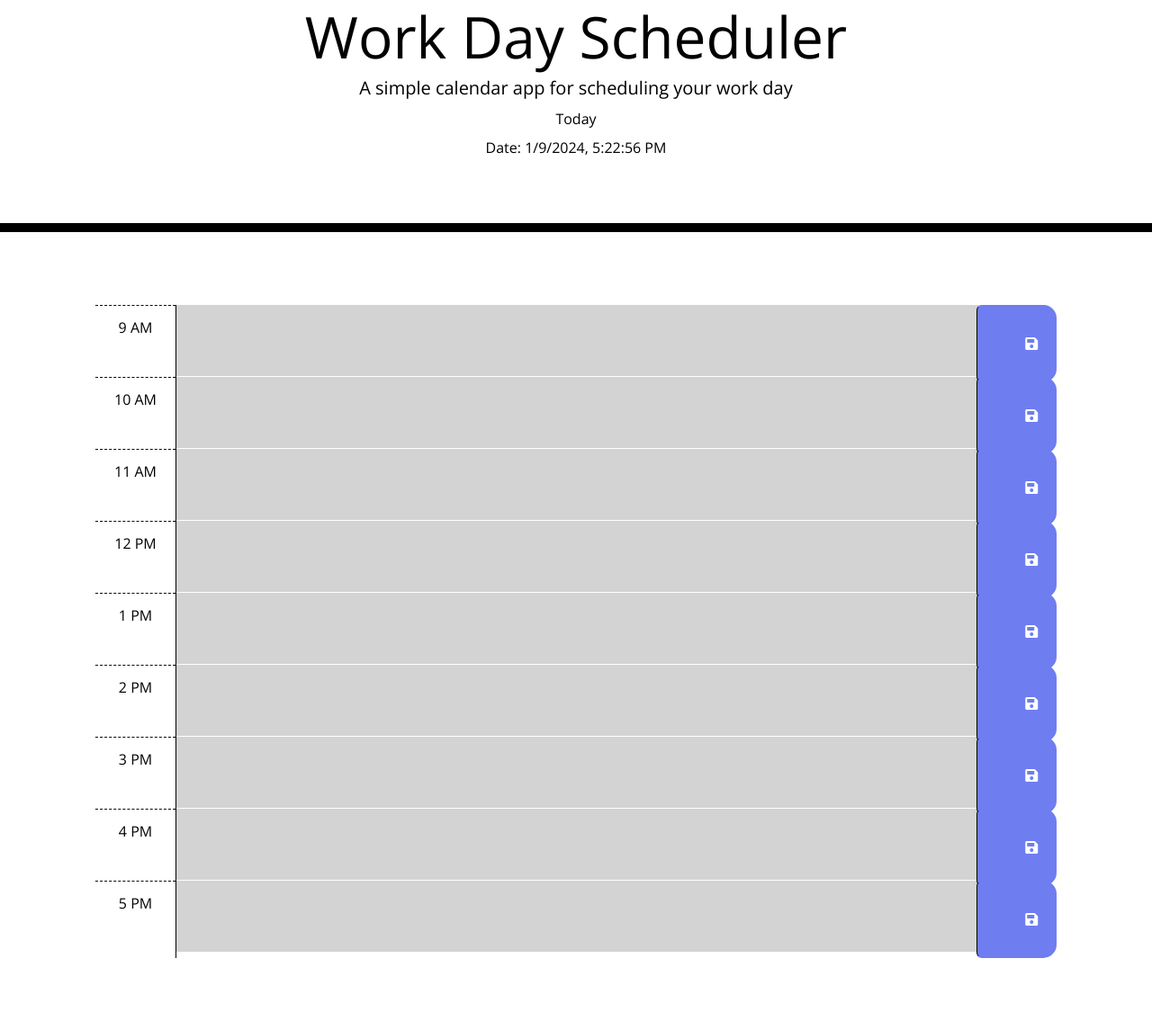
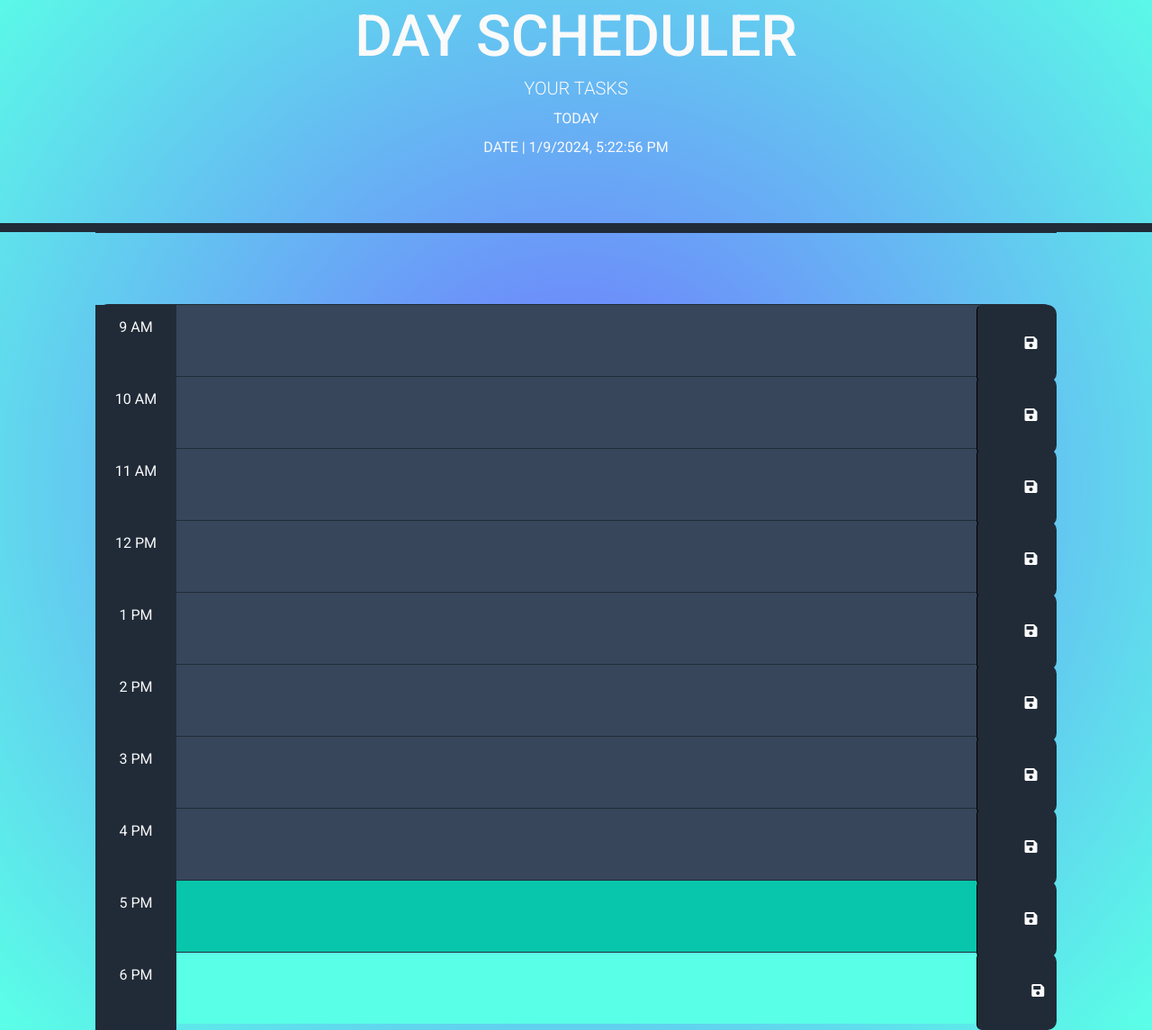
Before and after one commit to dami-ani/Work-Day-Scheduler, a plain HTML site: page index.html in a window 1280 px wide. Shown: the part 57-1202 px from the top of the page at 90% size. Before the commit the page ends 1122 px from the top, so only its background shows below. Drawn offline with nearby package versions, Linux system fonts and the light colour scheme.

Commit message:
Updated CSS

```diff
--- a/assets/css/style.css
+++ b/assets/css/style.css
@@ -1,25 +1,32 @@
 body {
-  font-family: 'Open Sans', sans-serif;
+  background: radial-gradient(circle, #726eff, #5affe7);
+  font-family: 'Hanken Grotesk', sans-serif;
+  font-family: 'Roboto', sans-serif;
   font-size: 16px;
   line-height: 1;
 }
+
 
 textarea {
   background: transparent;
   border: none;
   resize: none;
-  color: #000000;
-  border-left: 1px solid black;
+  color: #212b38;
+  border-left: 1px solid #212b38;
   padding: 10px;
 }
 
 header {
   text-align: center;
   background-color: transparent;
-  color: black;
+  color: #fafafa;
   border-radius: 0;
-  border-bottom: 10px solid black;
+  border-bottom: 10px solid #212b38;
   padding: 60px;
+}
+
+.display-3 {
+  font-weight: 500;
 }
 
 .description {
@@ -34,36 +41,37 @@ header {
 .row {
   white-space: pre-wrap;
   height: 80px;
-  border-top: 1px solid white;
+  border-top: 1px solid #212b38;
 }
 
 .hour {
-  background-color: #ffffff;
-  color: #000000;
-  border-top: 1px dashed #000000;
+  background-color: #212b38;
+  color: #fafafa;
+  border-top: 1px solid #212b38;
+  border-left: 1px solid #212b38;
 }
 
 .past {
-  background-color: #d3d3d3;
-  color: white;
+  background-color: #37465b;
+  color: #fafafa;
 }
 
 .present {
-  background-color: #ff6961;
-  color: white;
+  background-color: #08c6ab;
+  color: #fafafa;
 }
 
 .future {
-  background-color: #77dd77;
-  color: white;
+  background-color: #5affe7;
+  color: #fafafa;
 }
 
 .saveBtn {
   border-left: 1px solid black;
-  border-top-right-radius: 15px;
-  border-bottom-right-radius: 15px;
-  background-color: #6e7df0;
-  color: white;
+  border-top-right-radius: 10px;
+  border-bottom-right-radius: 10px;
+  background-color: #212b38;
+  color: #fafafa;
 }
 
 .saveBtn i:hover {
--- a/index.html
+++ b/index.html
@@ -5,7 +5,11 @@
   <meta charset="UTF-8" />
   <meta name="viewport" content="width=device-width, initial-scale=1.0" />
   <meta http-equiv="X-UA-Compatible" content="ie=edge" />
-  <link href="https://cdn.jsdelivr.net/npm/bootstrap@5.3.0-alpha3/dist/css/bootstrap.min.css" rel="stylesheet"
+
+  <link rel="preconnect" href="https://fonts.googleapis.com">
+<link rel="preconnect" href="https://fonts.gstatic.com" crossorigin>
+<link href="https://fonts.googleapis.com/css2?family=Hanken+Grotesk:wght@100;200;300;400;500;600;700;800;900&family=Roboto:wght@100;300;400;500;700;900&display=swap" rel="stylesheet">
+<link href="https://cdn.jsdelivr.net/npm/bootstrap@5.3.0-alpha3/dist/css/bootstrap.min.css" rel="stylesheet"
     integrity="sha384-KK94CHFLLe+nY2dmCWGMq91rCGa5gtU4mk92HdvYe+M/SXH301p5ILy+dN9+nJOZ" crossorigin="anonymous" />
   <link rel="stylesheet" href="https://use.fontawesome.com/releases/v5.8.1/css/all.css"
     integrity="sha384-50oBUHEmvpQ+1lW4y57PTFmhCaXp0ML5d60M1M7uH2+nqUivzIebhndOJK28anvf" crossorigin="anonymous" />
@@ -17,13 +21,13 @@
 <!-- Header -->
 <body>
   <header>
-    <h1 class="display-3">Work Day Scheduler</h1>
-    <p class="lead">A simple calendar app for scheduling your work day</p>
+    <h1 class="display-3">DAY SCHEDULER</h1>
+    <p class="lead">YOUR TASKS</p>
 
     <!-- Current date -->
     <p id="currentDay" class="lead"></p>
-    <p>Today</p>
-    <p>Date: <span id="date"></p>
+    <p>TODAY</p>
+    <p>DATE | <span id="date"></p>
   </header>
 
   <!-- Time blocks -->
@@ -31,6 +35,8 @@
   </div>
   <div class="container-lg px-5">
     <div class="row"></div>
+
+
 
     <!-- 9AM -->
     <div id="hour-09" class="row time-block">
@@ -59,7 +65,7 @@
       </button>
     </div>
 
-    <!-- 12AM -->
+    <!-- 12PM -->
     <div id="hour-12" class="row time-block">
       <div class="col-2 col-md-1 hour text-center py-3">12 PM</div>
       <textarea id='text-12' class="col-8 col-md-10 description" rows="3"> </textarea>
@@ -69,7 +75,7 @@
     </div>
 
     <!-- 1PM -->
-    <div id="hour-01" class="row time-block">
+    <div id="hour-13" class="row time-block">
       <div class="col-2 col-md-1 hour text-center py-3">1 PM</div>
       <textarea id='text-01' class="col-8 col-md-10 description" rows="3"> </textarea>
       <button class="btn saveBtn col-2 col-md-1" aria-label="save">
@@ -78,7 +84,7 @@
     </div>
 
     <!-- 2PM -->
-    <div id="hour-02" class="row time-block">
+    <div id="hour-14" class="row time-block">
       <div class="col-2 col-md-1 hour text-center py-3">2 PM</div>
       <textarea id='text-02' class="col-8 col-md-10 description" rows="3"> </textarea>
       <button class="btn saveBtn col-2 col-md-1" aria-label="save">
@@ -87,7 +93,7 @@
     </div>
 
     <!-- 3PM -->
-    <div id="hour-03" class="row time-block">
+    <div id="hour-15" class="row time-block">
       <div class="col-2 col-md-1 hour text-center py-3">3 PM</div>
       <textarea id='text-03' class="col-8 col-md-10 description" rows="3"> </textarea>
       <button class="btn saveBtn col-2 col-md-1" aria-label="save">
@@ -96,7 +102,7 @@
     </div>
 
     <!-- 4PM -->
-    <div id="hour-04" class="row time-block">
+    <div id="hour-16" class="row time-block">
       <div class="col-2 col-md-1 hour text-center py-3">4 PM</div>
       <textarea id='text-04' class="col-8 col-md-10 description" rows="3"> </textarea>
       <button class="btn saveBtn col-2 col-md-1" aria-label="save">
@@ -105,7 +111,7 @@
     </div>
 
     <!-- 5PM -->
-    <div id="hour-05" class="row time-block">
+    <div id="hour-17" class="row time-block">
       <div class="col-2 col-md-1 hour text-center py-3">5 PM</div>
       <textarea id='text-05' class="col-8 col-md-10 description" rows="3"> </textarea>
       <button class="btn saveBtn col-2 col-md-1" aria-label="save">
@@ -113,6 +119,17 @@
       </button>
     </div>
 
+        <!-- 6PM -->
+        <div id="hour-18" class="row time-block">
+          <div class="col-2 col-md-1 hour text-center py-3">6 PM</div>
+          <textarea id='text-05' class="col-8 col-md-10 description" rows="3"> </textarea>
+          <button class="btn saveBtn col-2 col-md-1" aria-label="save">
+            <i class="fas fa-save" aria-hidden="true"></i>
+          </button>
+        </div>
+
+
+
     <script src="https://cdnjs.cloudflare.com/ajax/libs/jquery/3.2.1/jquery.min.js"></script>
     <script src="https://cdn.jsdelivr.net/npm/dayjs@1/dayjs.min.js"></script>
     <script src="./assets/js/script.js"></script>
```
Also changed, not shown: assets/images/demo.gif (deleted), 2 other files.
